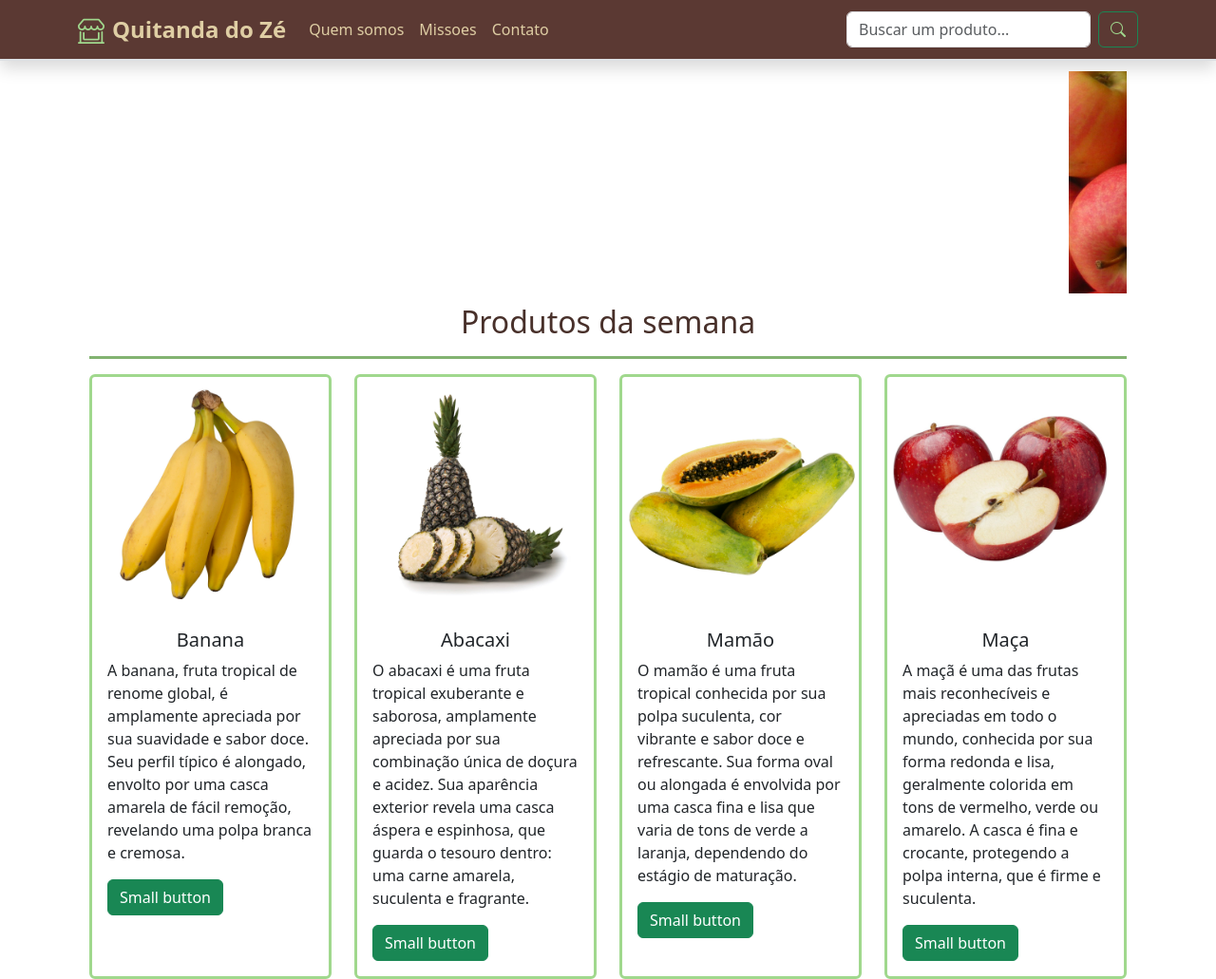
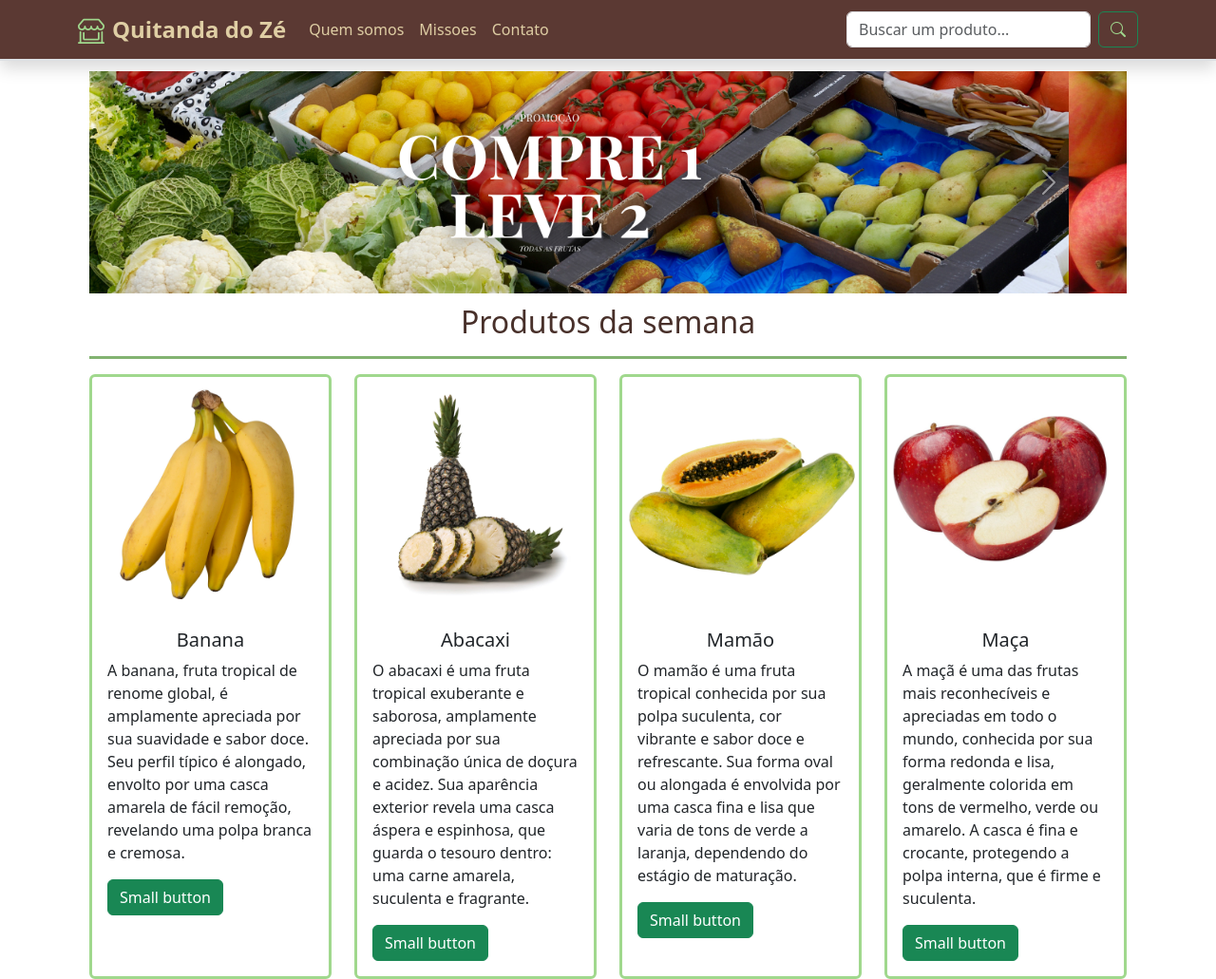
Before and after one commit to Saritabr/quitanda_p-ginas, a plain HTML site: page index.html in a window 1280 px wide. Shown: the top 1031 px of the page at 95% size. Drawn offline with nearby package versions, Linux system fonts and the light colour scheme; files whose address does not match are found by name.

Commit message:
Update index.html

```diff
--- a/index.html
+++ b/index.html
@@ -46,7 +46,7 @@
         <div id="carouselExampleAutoplaying" class="carousel slide" data-bs-ride="carousel">
             <div class="carousel-inner">
               <div class="carousel-item active">
-                <img src="img/1.png" class="d-block w-100">
+                <img src="1.png" class="d-block w-100">
               </div>
               <div class="carousel-item">
                 <img src="img/2.png" class="d-block w-100">
```
